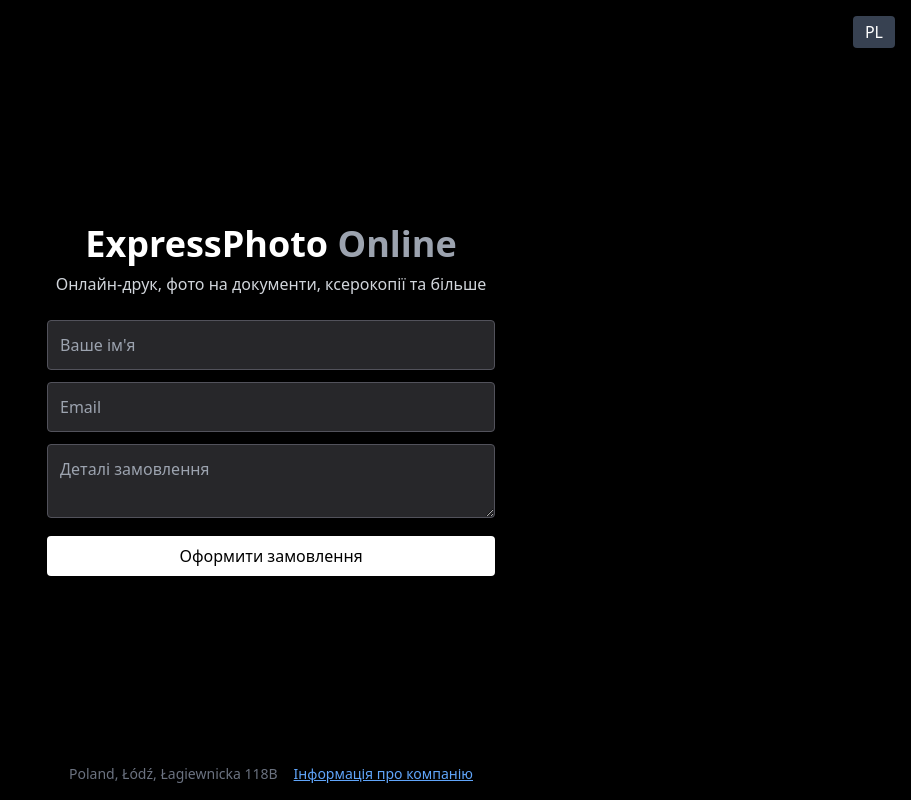
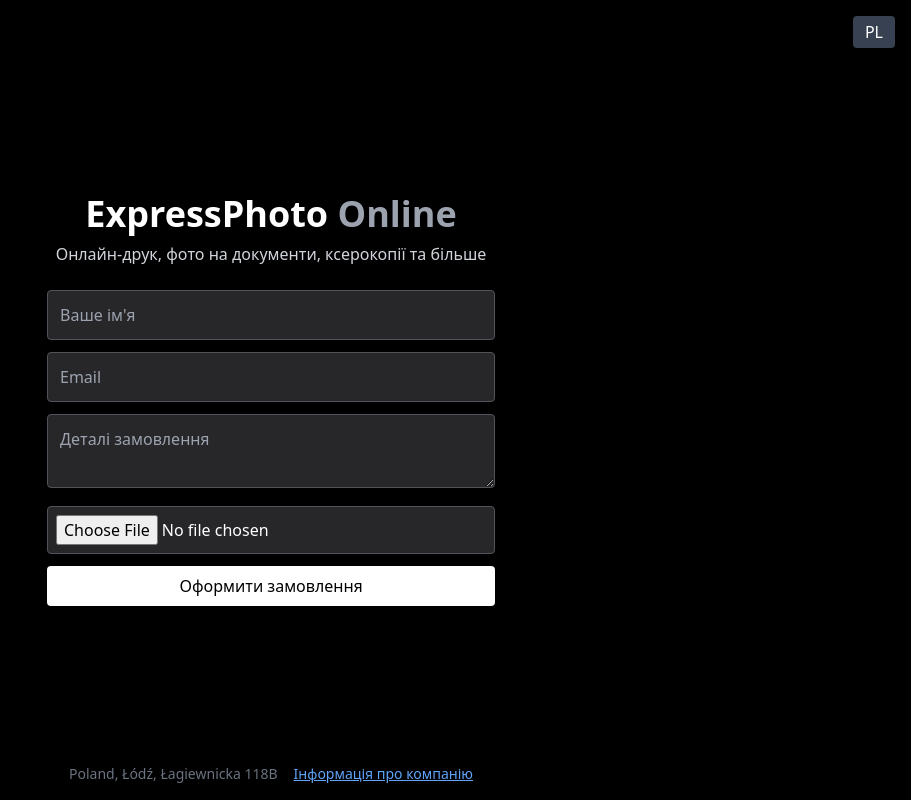
Before and after one commit to cutesuno/expressphoto-online, a Next.js app: page / in a window 1280 px wide. Shown: the whole page, without its empty margins (369-1280 px from the left). Built offline with nearby package versions, Linux system fonts and the light colour scheme.

Commit message:
додав поле для файлу у форму

```diff
--- a/pages/index.tsx
+++ b/pages/index.tsx
@@ -8,6 +8,7 @@ export default function Home() {
   const [loading, setLoading] = useState(false);
   const [confirmed, setConfirmed] = useState(false);
   const [showInfo, setShowInfo] = useState(false);
+  const [file, setFile] = useState<File | null>(null);
 
   const handleChange = (e: any) => setForm({ ...form, [e.target.name]: e.target.value });
   const toggleLang = () => i18n.changeLanguage(i18n.language === 'uk' ? 'pl' : 'uk');
@@ -15,11 +16,18 @@ export default function Home() {
   const handleSubmit = async (e: any) => {
     e.preventDefault();
     setLoading(true);
+
+    const formData = new FormData();
+    formData.append('name', form.name);
+    formData.append('email', form.email);
+    formData.append('details', form.details);
+    if (file) formData.append('file', file);
+
     await fetch('/api/send-order', {
       method: 'POST',
-      headers: { 'Content-Type': 'application/json' },
-      body: JSON.stringify(form),
+      body: formData,
     });
+
     setLoading(false);
     setConfirmed(true);
   };
@@ -36,10 +44,19 @@ export default function Home() {
       <p className="text-gray-300 mb-6 text-center">{t('intro')}</p>
 
       {!confirmed ? (
-        <form onSubmit={handleSubmit} className="w-full max-w-md space-y-3">
+        <form onSubmit={handleSubmit} className="w-full max-w-md space-y-3" encType="multipart/form-data">
           <input name="name" placeholder={t('name')} onChange={handleChange} className="w-full p-3 rounded bg-zinc-800 border border-zinc-600" required />
           <input name="email" placeholder="Email" onChange={handleChange} className="w-full p-3 rounded bg-zinc-800 border border-zinc-600" required />
           <textarea name="details" placeholder={t('details')} onChange={handleChange} className="w-full p-3 rounded bg-zinc-800 border border-zinc-600" required />
+
+          <input
+            type="file"
+            name="file"
+            accept=".pdf,.jpg,.jpeg,.png,.doc,.docx,.txt"
+            onChange={(e) => setFile(e.target.files?.[0] || null)}
+            className="w-full p-2 bg-zinc-800 text-white border border-zinc-600 rounded"
+          />
+
           <button type="submit" className="w-full bg-white text-black py-2 rounded hover:bg-gray-200 transition">
             {loading ? t('loading') : t('makeOrder')}
           </button>
```
Also changed, not shown: 1 other file (tests, documents, lock files or other folders).
